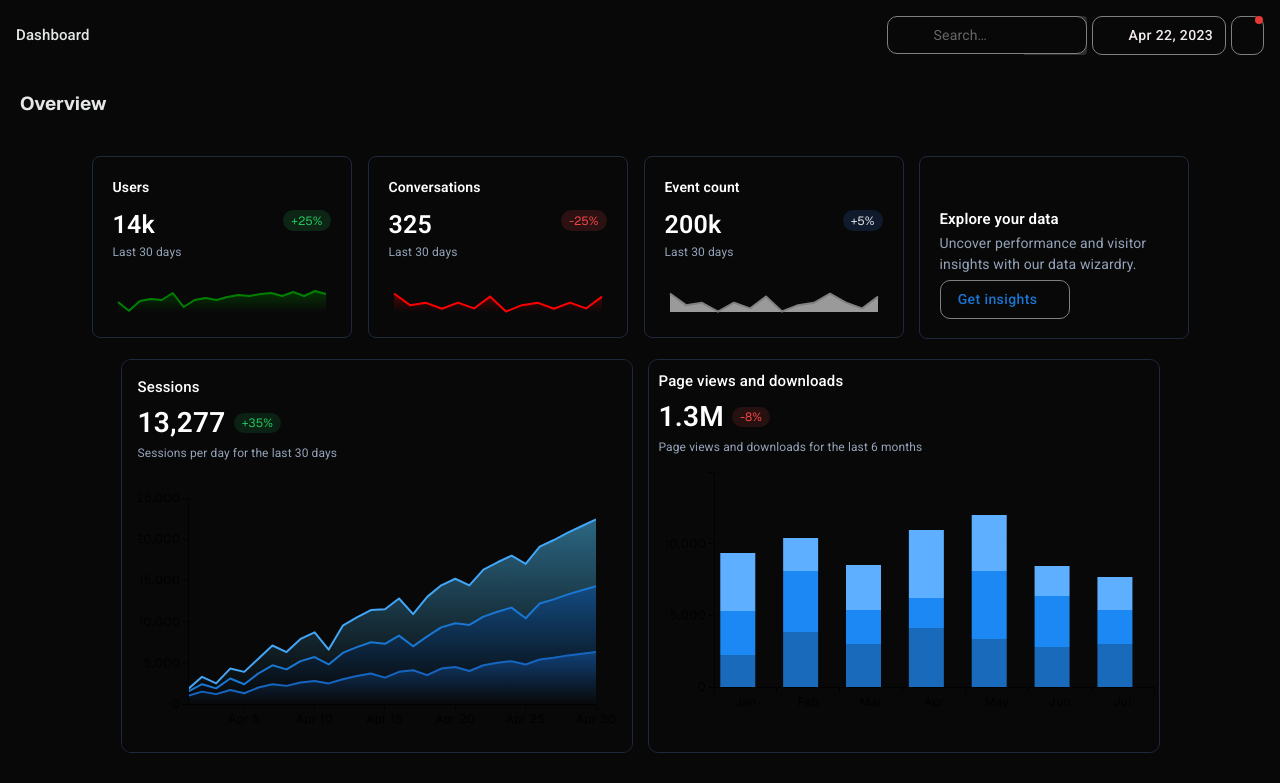
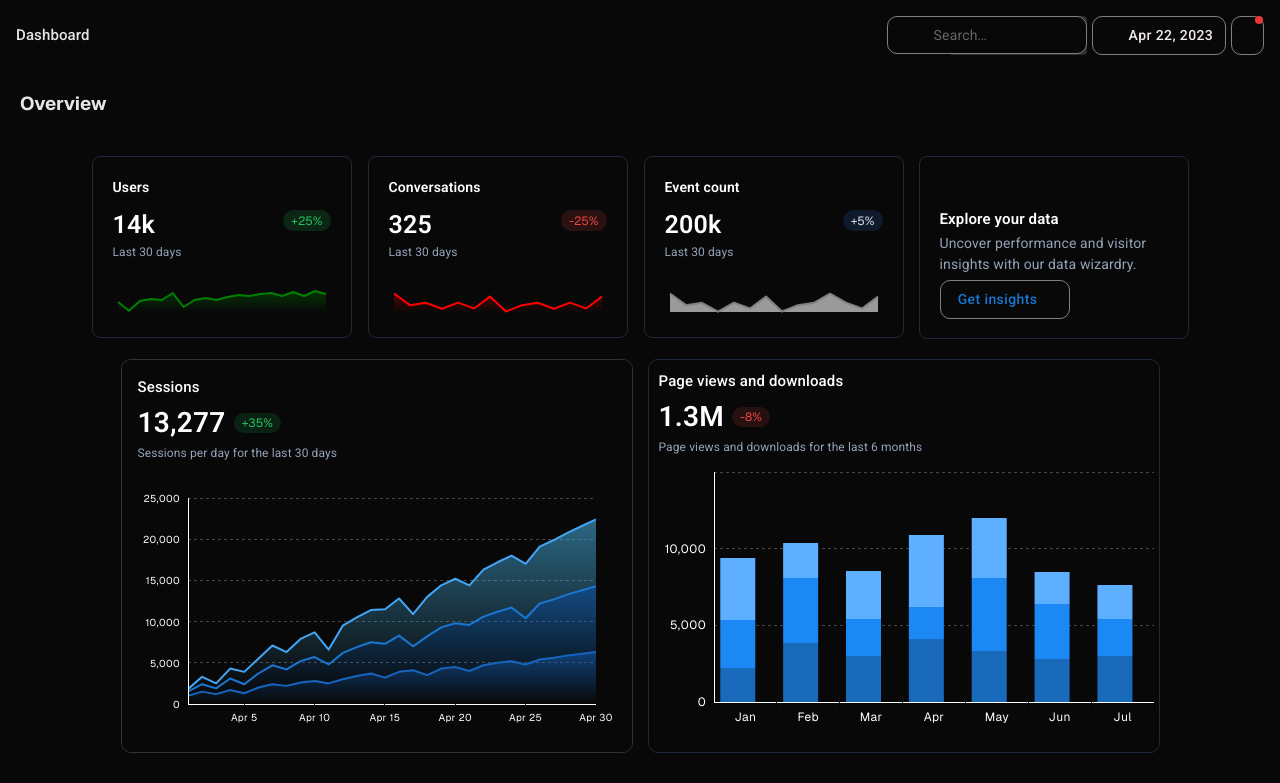
Before and after one commit to dharshan111/dashboard, a React (Vite) app: page / in a window 1280 px wide. Shown: the top 783 px of the page. Built offline with nearby package versions, Linux system fonts and the light colour scheme; some icons are missing; a web font is replaced by a local one.

Commit message:
1 issue cleared

```diff
--- a/src/App.jsx
+++ b/src/App.jsx
@@ -1,7 +1,6 @@
 import React from "react";
 import Barchart from "./components/Barchart";
 import Barchart2 from "./components/Barchart2";
-
 import Tree from "./components/Tree";
 import Head from "./components/Head";
 import DashboardStats from "./components/DashboardStats";
--- a/src/components/Barchart.jsx
+++ b/src/components/Barchart.jsx
@@ -4,11 +4,8 @@ import { BarChart } from "@mui/x-charts/BarChart";
 import StatHeader from "./StatHeader";
 
 const pData = [2234, 3872, 2998, 4125, 3357, 2789, 2998];
-
 const uData = [3098, 4215, 2384, 2101, 4752, 3593, 2384];
-
 const sData = [4051, 2275, 3129, 4693, 3904, 2093, 2274];
-
 const xLabels = ["Jan", "Feb", "Mar", "Apr", "May", "Jun", "Jul"];
 
 export default function StackedBarChart() {
@@ -21,6 +18,7 @@ export default function StackedBarChart() {
           color: "#fff",
           borderRadius: "10px",
           border: "1px solid #1e293b",
+          backgroundColor: '#080808',
         }}
       >
         <StatHeader
@@ -34,7 +32,7 @@ export default function StackedBarChart() {
         <BarChart
           height={270}
           width={500}
-          margin={{ top: 0, bottom: 30, left: 5, right: 5 }}
+          margin={{ top: 0, bottom: 15, left: 5, right: 5 }}
           series={[
             {
               data: pData,
@@ -55,46 +53,75 @@ export default function StackedBarChart() {
               color: "#5EAFFF",
             },
           ]}
-          xAxis={[{ data: xLabels }]}
-          yAxis={[{ width: 50 }]}
-          grid={{ horizontal: true,
-            horizontalStrokeDasharray: "6 6",
-            horizontalStrokeWidth: 1.5,
-            horizontalStroke: "#837f7f",
+          xAxis={[{
+            data: xLabels,
+            tickLabelStyle: {
+              fill: '#fff',
+              fontSize: '12px',
+            }
+          }]}
+          yAxis={[{
+            width: 50,
+            tickLabelStyle: {
+              fill: '#fff',
+              fontSize: '12px',
+            }
+          }]}
+          grid={{
+            vertical: false,
+            horizontal: true,
           }}
           sx={{
-            "& .MuiBarElement-root": {
+
+            '& text': {
+              fill: '#fff',
+            },
+
+            '& .MuiChartsGrid-line': {
+              stroke: '#444',
+              strokeWidth: 1,
+              strokeDasharray: '3 3',
+            },
+
+            '& .MuiChartsGrid-horizontal': {
+              stroke: '#444',
+              strokeWidth: 1,
+              strokeDasharray: '3 3',
+            },
+
+            '& .MuiBarElement-root': {
               width: 35,
               padding: "20px",
               borderRadius: "20px",
             },
 
-            "& .MuiChartsTooltip-root": {
-              color: "#fff",
-              borderRadius: "20px",
+            '& .MuiChartsTooltip-root': {
+              backgroundColor: '#1e293b',
+              color: '#fff',
+              borderRadius: "8px",
               boxShadow: "0 4px 12px rgba(0,0,0,0.15)",
+              '& .MuiChartsTooltip-label': {
+                color: '#fff',
+              },
+              '& .MuiChartsTooltip-value': {
+                color: '#fff',
+              },
             },
 
-            "& .MuiChartsTooltip-label": {
-              color: "#fff",
-              fontWeight: 600,
+            '& .MuiChartsAxis-tickLabel': {
+              fill: '#fff',
             },
 
-            "& .MuiChartsAxis-tickLabel": {
-              fill: "#fff",
+            '& .MuiChartsAxis-line': {
+              stroke: '#fff !important',
             },
 
-            "& .MuiChartsAxis-line": {
-              stroke: "#fff",
+            '& .MuiChartsAxis-tick': {
+              stroke: '#fff',
             },
 
-            "& .MuiChartsAxis-tick": {
-              stroke: "#fff",
-            },
-
-
             /* Hide legend */
-            "& .MuiChartsLegend-root": {
+            '& .MuiChartsLegend-root': {
               display: "none",
             },
           }}
--- a/src/components/Barchart2.jsx
+++ b/src/components/Barchart2.jsx
@@ -51,10 +51,10 @@ export default function SessionsChart() {
       variant="outlined"
       sx={{
         width: "40%",
-        bgcolor: "#121212",
+        bgcolor: "#000000", // Changed to black
         color: "#fff",
         borderRadius: "10px",
-        border: "1px solid #1e293b",
+        border: "1px solid #333",
       }}
     >
       <CardContent>
@@ -73,9 +73,21 @@ export default function SessionsChart() {
               data,
               tickInterval: (index, i) => (i + 1) % 5 === 0,
               height: 24,
+              tickLabelStyle: {
+                fill: "#fff", // White text for x-axis
+                fontSize: "10px",
+              },
             },
           ]}
-          yAxis={[{ width: 50 }]}
+          yAxis={[
+            {
+              width: 50,
+              tickLabelStyle: {
+                fill: "#fff", // White text for y-axis
+                fontSize: "10px",
+              },
+            },
+          ]}
           series={[
             {
               id: "direct",
@@ -122,13 +134,43 @@ export default function SessionsChart() {
           ]}
           height={250}
           margin={{ left: 0, right: 20, top: 20, bottom: 0 }}
-          grid={{ horizontal: true }}
+          grid={{
+            horizontal: true,
+            horizontalStrokeDasharray: "6 6",
+            horizontalStrokeWidth: 1,
+            horizontalStroke: "#444",
+          }}
           sx={{
+            // Target ALL text
+            '& text': {
+              fill: '#fff !important',
+            },
 
 
-            "& .MuiChartsAxis-tickLabel":{
-              fill:"white",
+            '& .MuiChartsAxis-tickLabel': {
+              fill: "#fff !important",
+              fontSize: "10px",
             },
+
+            '& .MuiChartsAxis-label': {
+              fill: "#fff !important",
+            },
+
+            '& .MuiChartsAxis-line': {
+              stroke: "#fff !important",
+            },
+
+            '& .MuiChartsAxis-tick': {
+              stroke: "#fff",
+            },
+
+
+            '& .MuiChartsGrid-line': {
+              stroke: '#444', //dotted lines
+              strokeWidth: 1,
+              strokeDasharray: '3 3', // Dashed lines
+            },
+
 
             "& .MuiAreaElement-series-organic": {
               fill: "url('#organic')",
@@ -139,8 +181,17 @@ export default function SessionsChart() {
             "& .MuiAreaElement-series-direct": {
               fill: "url('#direct')",
             },
-            "& .MuiChartsAxis-label": {
-              fill: "white",
+
+            '& .MuiChartsTooltip-root': {
+              backgroundColor: '#1a1a1a !important',
+              border: '1px solid #333',
+              '& .MuiChartsTooltip-label': {
+                color: '#fff !important',
+              },
+              '& .MuiChartsTooltip-value': {
+                color: '#fff !important',
+              },
+
             },
           }}
           hideLegend
--- a/src/components/Head.jsx
+++ b/src/components/Head.jsx
@@ -22,7 +22,7 @@ const Search = styled("div")(({ theme }) => ({
   borderRadius: theme.shape.borderRadius,
   backgroundColor: alpha(theme.palette.common.white, 0.15),
   "&:hover": {
-    backgroundColor: alpha(theme.palette.common.white, 0.25),
+    cursor:"pointer",
   },
   width: "100%",
   maxWidth: 200,
@@ -80,7 +80,7 @@ const Head = () => {
         {/* Search */}
         <Search>
           <SearchIconWrapper>
-            startIcon={<CalendarTodayIcon />}
+            <CalendarTodayIcon />
             <SearchOutlinedIcon />
           </SearchIconWrapper>
           <StyledInputBase
```
Lines whose indentation alone changed are shown as unchanged.
